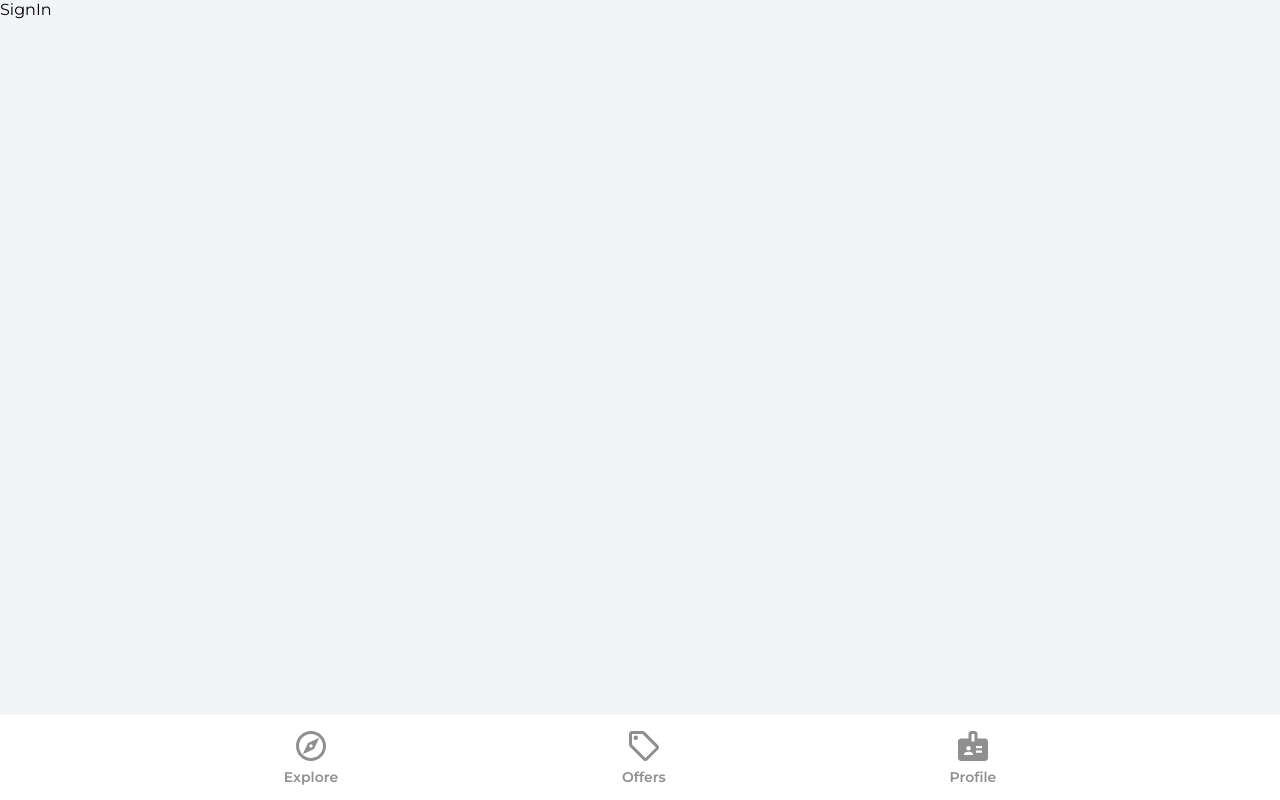
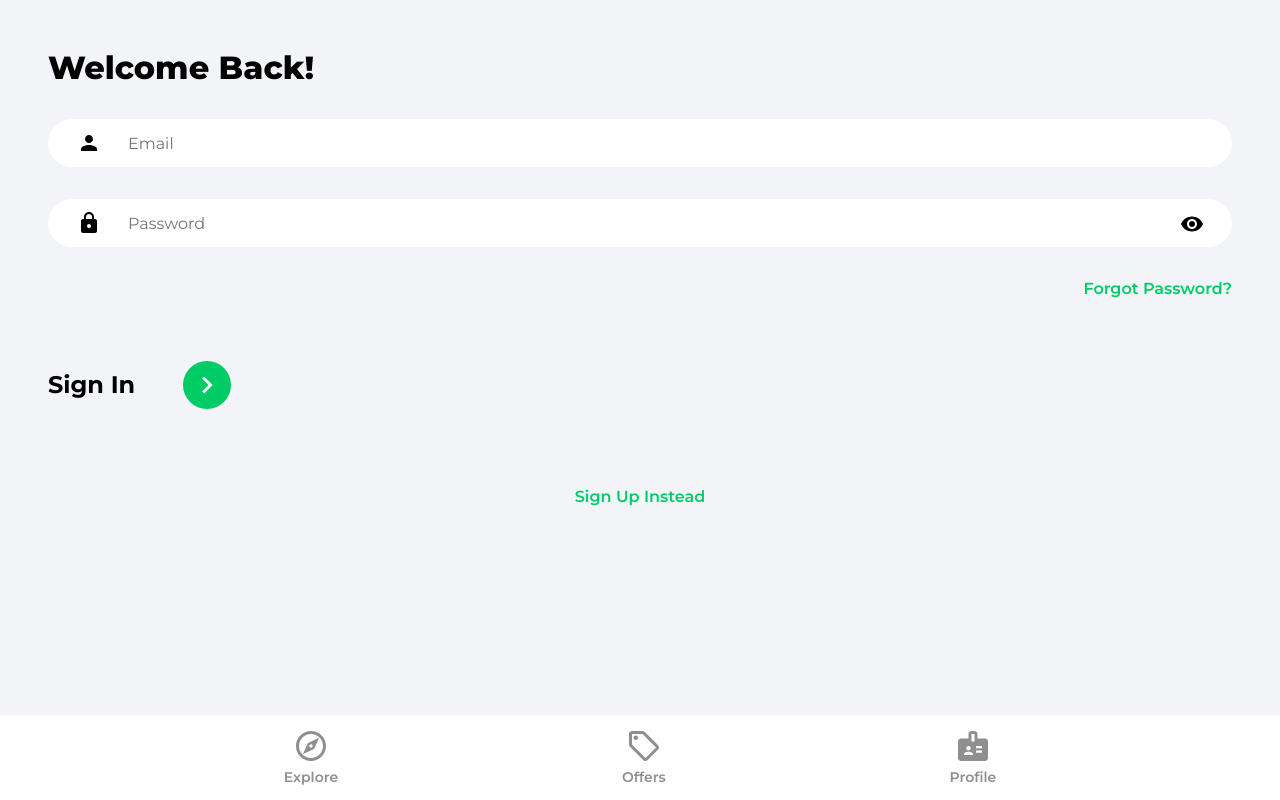
Before and after one commit to Harry-Leepz/house-marketplace, a React (Create React App) app: page /sign-in in a window 1280 px wide. Built offline with nearby package versions, Linux system fonts and the light colour scheme.

Commit message:
Build sign in component

```diff
--- a/src/pages/SignIn.jsx
+++ b/src/pages/SignIn.jsx
@@ -1,5 +1,79 @@
-import React from "react";
+import { useState } from "react";
+import { Link, useNavigate } from "react-router-dom";
+
+import { ReactComponent as ArrowRightIcon } from "../assets/svg/keyboardArrowRightIcon.svg";
+import visibilityIcon from "../assets/svg/visibilityIcon.svg";
 
 export const SignIn = () => {
-  return <div>SignIn</div>;
+  const [showPassword, setShowPassword] = useState(false);
+  const [formData, setFormData] = useState({
+    email: "",
+    password: "",
+  });
+
+  const { email, password } = formData;
+
+  const navigate = useNavigate();
+
+  const onChangeHandler = (event) => {
+    // Update formData state using the form input id as the key
+    setFormData((prevState) => ({
+      ...prevState,
+      [event.target.id]: event.target.value,
+    }));
+  };
+
+  return (
+    <>
+      <div className='pageContainer'>
+        <header>
+          <p className='pageHeader'>Welcome Back!</p>
+        </header>
+        <main>
+          <form>
+            <input
+              className='emailInput'
+              type='text'
+              placeholder='Email'
+              id='email'
+              value={email}
+              onChange={onChangeHandler}
+            />
+            <div className='passwordInputDiv'>
+              <input
+                type={showPassword ? "text" : "password"}
+                className='passwordInput'
+                placeholder='Password'
+                id='password'
+                onChange={onChangeHandler}
+              />
+              <img
+                className='showPassword'
+                src={visibilityIcon}
+                alt='show password'
+                onClick={() => setShowPassword((toggle) => !toggle)}
+              />
+            </div>
+
+            <Link to='/forgot-password' className='forgotPasswordLink'>
+              Forgot Password?
+            </Link>
+
+            <div className='signInBar'>
+              <p className='signInText'>Sign In</p>
+              <button className='signInButton'>
+                <ArrowRightIcon fill='#ffffff' width='34px' height='34px' />
+              </button>
+            </div>
+          </form>
+
+          {/* Google O Auth */}
+
+          <Link to='/sign-up' className='registerLink'>
+            Sign Up Instead
+          </Link>
+        </main>
+      </div>
+    </>
+  );
 };
```
